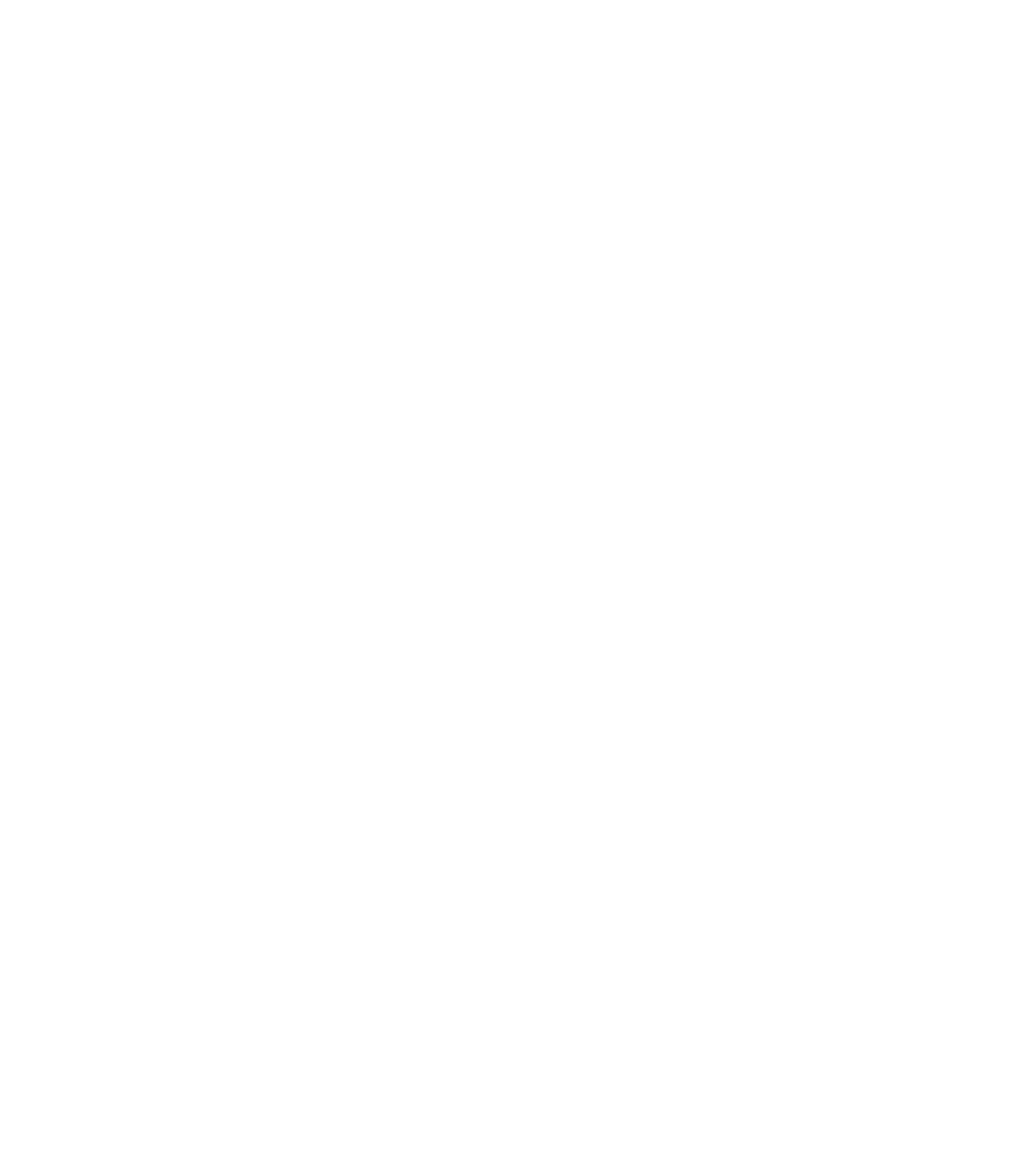
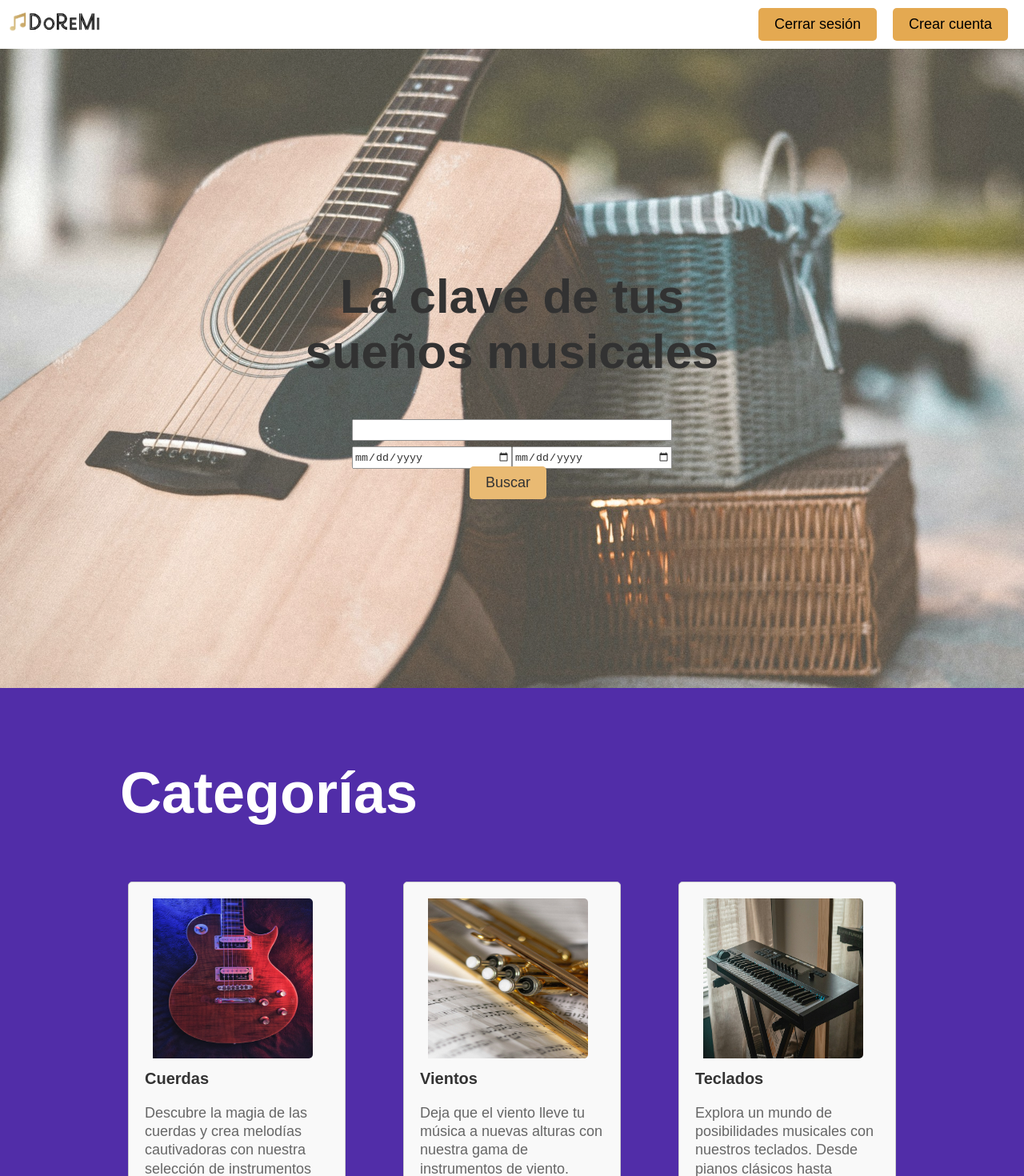
Before and after one commit to astridtorres21/Frontends_ProyectoFinal_C5_G2, a React (Create React App) app in the folder frontend/: page / in a window 1280 px wide. Shown: the top 1470 px of the page at 80% size. Before the commit the page ends 800 px from the top, so only its background shows below. Built offline with nearby package versions, Linux system fonts and the light colour scheme.

Commit message:
Revert "newheader"
This reverts commit 5657fe84aeddb35e36f07a29161bc12fb7b7bcdd.

```diff
--- a/frontend/src/App.jsx
+++ b/frontend/src/App.jsx
@@ -4,7 +4,7 @@ import {
     , Route
     , Routes
 } from 'react-router-dom';
-import Login from './components/Login';
+import NewHeader from './components/NewHeader';
 import Register from './components/Register';
 import Search from './components/Search';
 import ProductDetail from './components/ProductDetail';
@@ -14,17 +14,19 @@ import Admin from './components/Admin';
 import Header from './components/Header';
 import Body from './components/Body';
 import Footer from './components/Footer';
+import Login from './components/Login';
 
 
 function App() {
   return (
-
-      <Router>
-
+    <Router>
+      <Header/>
+      <Search/>
+      <Body/>
+      <Footer/>
         <Routes>
         <Route path="/" element={<Home/>} />
         <Route path="/register" element={<Register/>} />
-        <Route path="/login" element={<Login/>} />
         <Route path="/product/:id" element={<ProductDetail/>} />
         <Route path="/confirm-reservation" element={<ReservationConfirmation/>} />
         <Route path="/admin" element={<Admin/>} />
```
